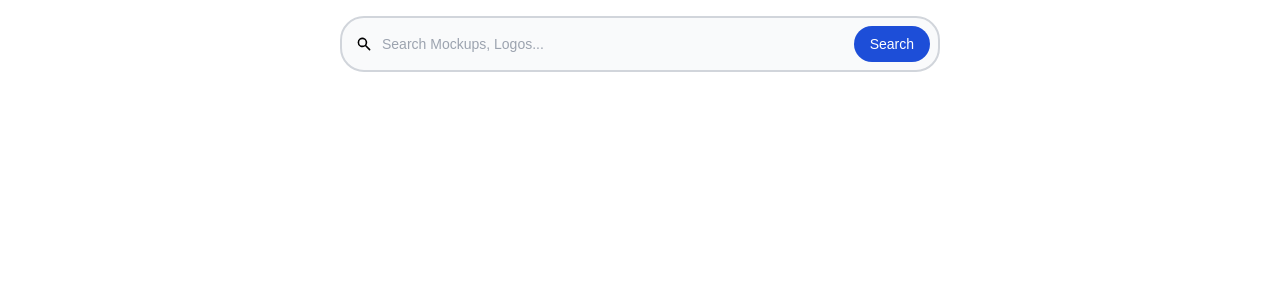
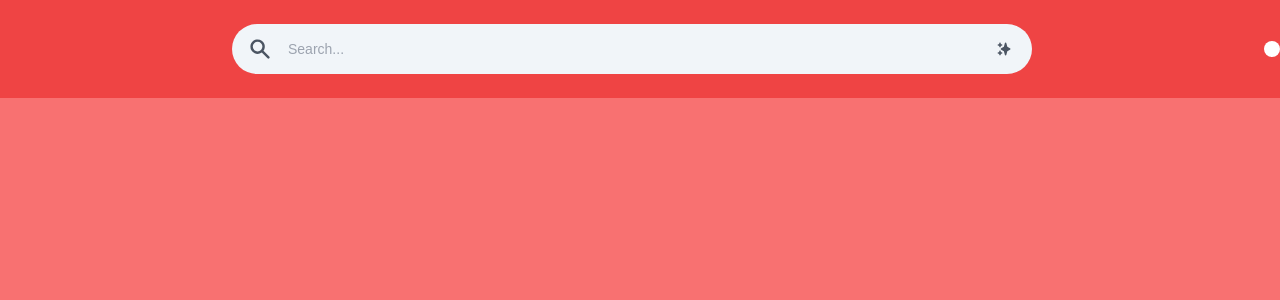
Before and after one commit to toantc1024/vietlaw, a React (Create React App) app in the folder packages/frontend/: page / in a window 1280 px wide. Shown: the top 300 px of the page. Built offline with nearby package versions, Linux system fonts and the light colour scheme.

Commit message:
Fix searchbar style

```diff
--- /dev/null
+++ b/packages/frontend/src/components/Navbar/index.jsx
@@ -0,0 +1,14 @@
+import React from "react";
+import SearchBar from "../ui/SearchBar";
+import Tools from "../Tools/index";
+
+const Navbar = () => {
+  return (
+    <nav className="py-6 bg-red-500 flex items-center justify-center">
+      <SearchBar />
+      <Tools />
+    </nav>
+  );
+};
+
+export default Navbar;
--- /dev/null
+++ b/packages/frontend/src/components/Tools/index.jsx
@@ -0,0 +1,9 @@
+import React from "react";
+
+const Tools = () => {
+  return <div className="bg-red-400 p-2 rounded-full bg-white">
+
+  </div>;
+};
+
+export default Tools;
--- a/packages/frontend/src/components/ui/SearchBar.jsx
+++ b/packages/frontend/src/components/ui/SearchBar.jsx
@@ -1,24 +1,35 @@
 import React from "react";
-import { HiSearch } from "react-icons/hi";
+import { HiSearch, HiSearchCircle, HiSparkles } from "react-icons/hi";
 
 const SearchBar = () => {
   return (
-    <div className="w-full p-4 flex items-center justify-center">
-      <div class="relative w-[200px] md:w-[400px] xl:w-[600px]">
-        <div class="absolute inset-y-0 start-0 flex items-center justify-center ps-4 pointer-events-none ">
-          <HiSearch />
+    <div className="w-full flex items-center justify-center">
+      <form
+        method="GET"
+        onSubmit={(e) => {
+          e.preventDefault();
+        }}
+      >
+        <div class="relative text-gray-600">
+          <span class="absolute inset-y-0 left-0 my-auto mx-2 w-[40px] h-[40px] hover:bg-red-400 rounded-full flex items-center justify-center">
+            <button class="p-1">
+              <HiSearch className="text-2xl" />
+            </button>
+          </span>
+          <input
+            type="search"
+            name="q"
+            class="py-2 text-sm h-[50px] text-gray-400 w-[800px] px-4 rounded-full pl-14 pr-14 outline-none  focus:text-gray-900 bg-slate-100 hover:bg-slate-200 focus:bg-white transition-all ease-in-out duration-300"
+            placeholder="Search..."
+            autocomplete="off"
+          />
+          <span class="absolute inset-y-0 right-0 my-auto mx-2 w-[40px] h-[40px] hover:bg-red-400 rounded-full flex items-center justify-center">
+            <button class="p-1">
+              <HiSparkles />
+            </button>
+          </span>
         </div>
-        <input
-          type="search"
-          class="block w-full py-4 px-2 ps-10 text-sm text-gray-900 border-[2px] border border-gray-300 rounded-3xl bg-gray-50 focus:ring-blue-500 focus:border-blue-500 outline-none"
-          placeholder="Search Mockups, Logos..."
-          alt="Tìm kiếm văn bản"
-          required
-        />
-        <button class="text-white absolute end-2.5 bottom-2.5 bg-blue-700 hover:bg-blue-800 outline-none font-medium rounded-full text-sm px-4 py-2">
-          Search
-        </button>
-      </div>
+      </form>
     </div>
   );
 };
--- /dev/null
+++ b/packages/frontend/src/components/ui/User.jsx
@@ -0,0 +1,12 @@
+import React from "react";
+import { HiUser } from "react-icons/hi";
+
+const User = () => {
+  return (
+    <div className="text-xl bg-white p-4 m-2 rounded-full">
+      <HiUser />
+    </div>
+  );
+};
+
+export default User;
--- a/packages/frontend/src/pages/Home/index.jsx
+++ b/packages/frontend/src/pages/Home/index.jsx
@@ -1,10 +1,9 @@
 import React from "react";
-import SearchBar from "../../components/ui/SearchBar";
-
+import Navbar from "../../components/Navbar";
 const Home = () => {
   return (
-    <div className="h-full w-full ">
-      <SearchBar />
+    <div className="h-full w-full bg-red-400">
+      <Navbar />
     </div>
   );
 };
```
